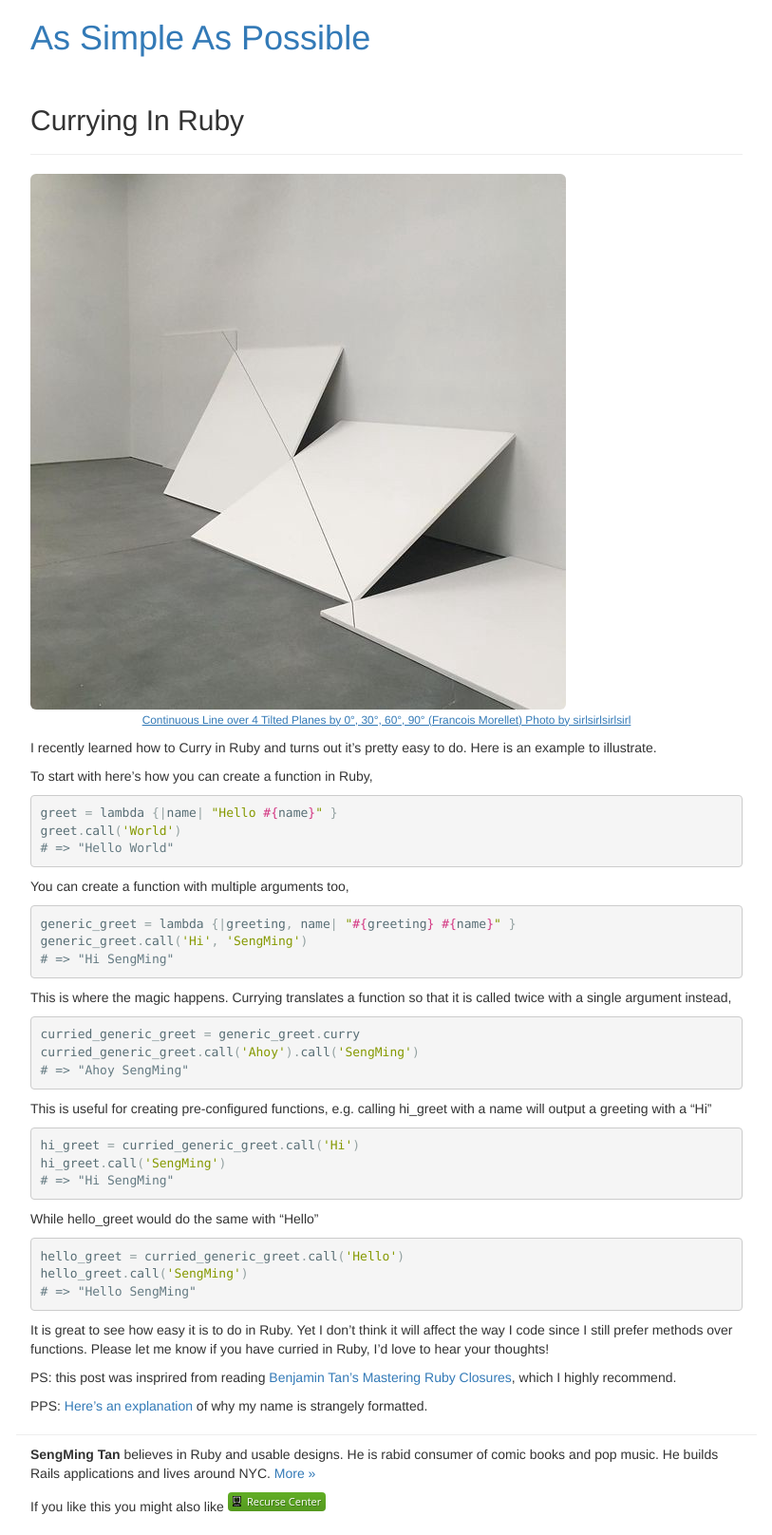
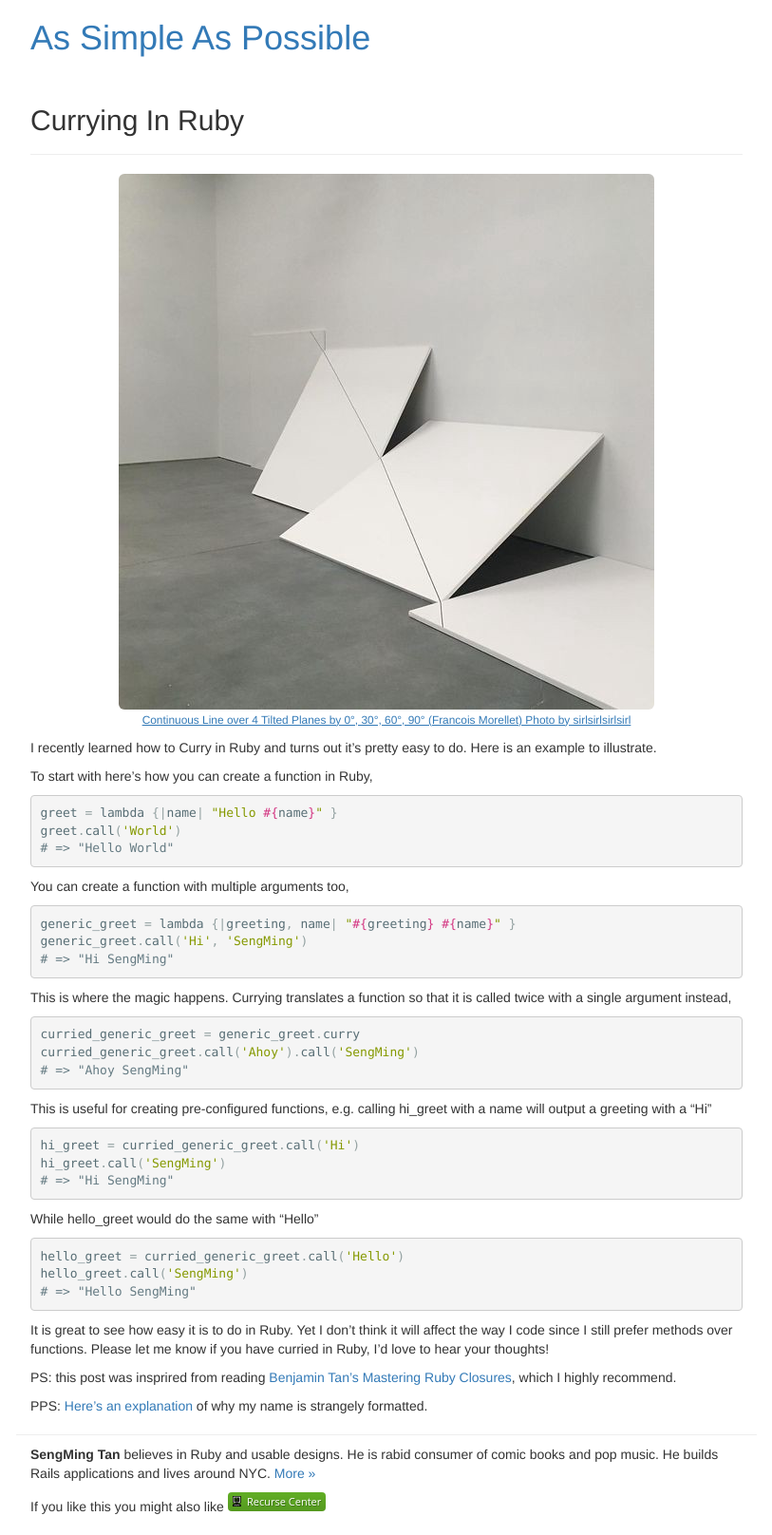
Before and after one commit to tansengming/tansengming.github.com, a Jekyll site: the page built from software/_posts/2018-09-19-currying-in-ruby.md, in a window 1280 px wide. Shown: the whole page at 95% size, without its empty margins (233-1046 px from the left). Built offline with Jekyll 4.4.1, drawn with Linux system fonts in a browser that asks for light colours; comment, search, counter and statistics services are not loaded.

Commit message:
centers image

```diff
--- a/software/_posts/2018-09-19-currying-in-ruby.md
+++ b/software/_posts/2018-09-19-currying-in-ruby.md
@@ -5,7 +5,7 @@ description: I recently learned how to Curry in Ruby and turns out it’s pretty
 ---
 
 <p class='text-center'>
-  <img src='/images/curry-1.jpeg' alt='Negative Megalith #5 by Michael Heizer' class='img-rounded img-responsive' />
+  <img src='/images/curry-1.jpeg' alt='Negative Megalith #5 by Michael Heizer' class='img-rounded img-responsive center-block' />
   <a  href='https://www.instagram.com/p/BehWVHyBMdo/'>
     <small><u>Continuous Line over 4 Tilted Planes by 0°, 30°, 60°, 90° (Francois Morellet) Photo by sirlsirlsirlsirl</u></small>
   </a>
```
